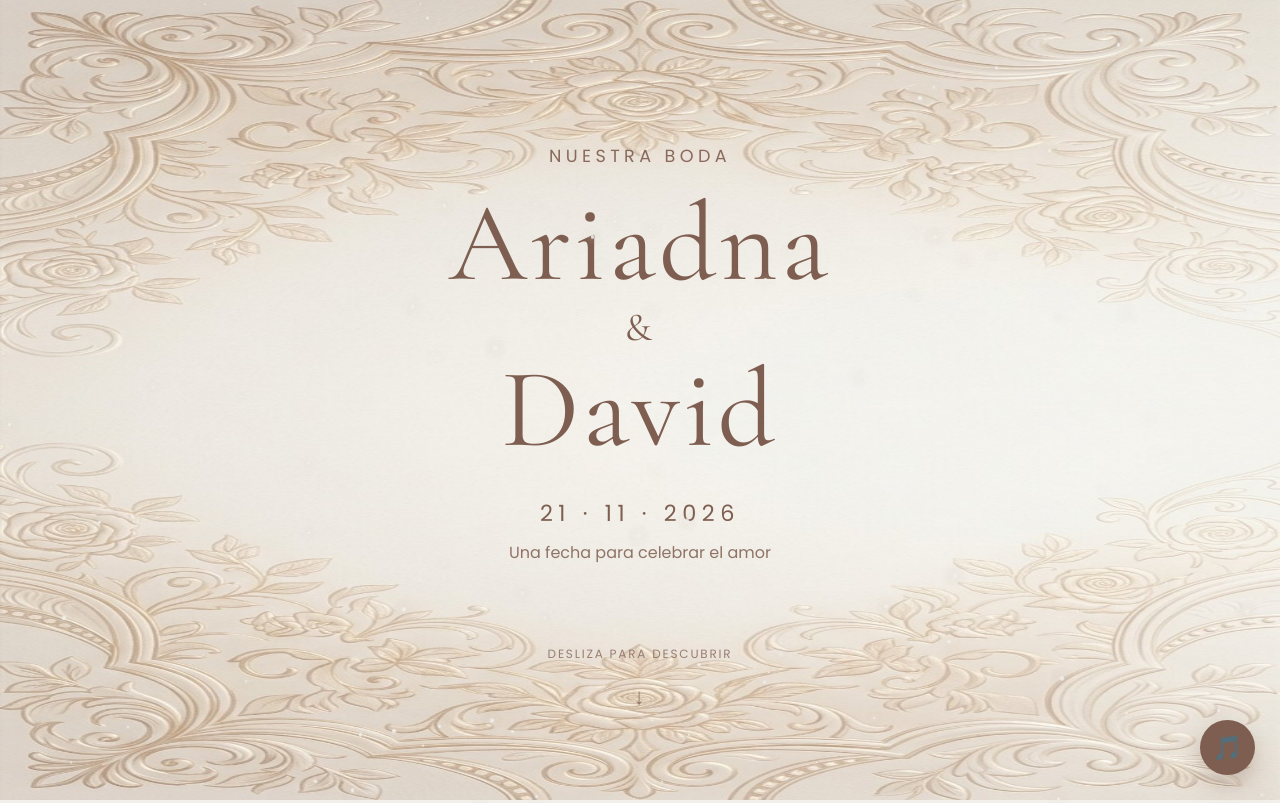
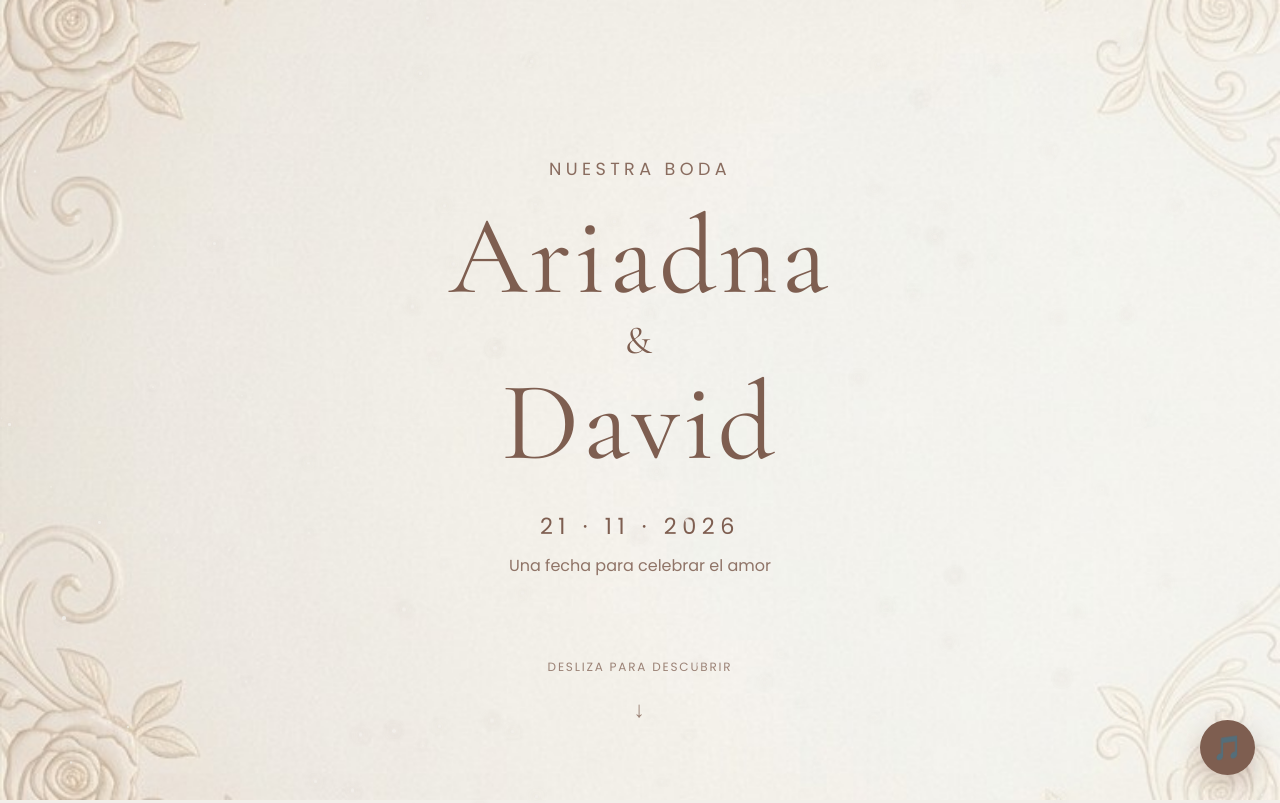
Before and after one commit to AlixTc-lab/bodaAriandayDavid, a plain HTML site: page index.html in a window 1280 px wide. Shown: the top 803 px of the page. Drawn offline with nearby package versions, Linux system fonts and the light colour scheme.

Commit message:
cambio  en el hero

```diff
--- a/style.css
+++ b/style.css
@@ -55,22 +55,30 @@ body {
     background: var(--marfil);
 }
 
+
+/*======================================================
+FONDO FIJO
+======================================================*/
+
 body::before {
     content: "";
+
     position: fixed;
 
     top: 0;
     left: 0;
 
-    width: 100vw;
-    height: 100vh;
+    width: 100%;
+    height: 100%;
 
     background-image: url("fondo10.jpg");
+
     background-repeat: no-repeat;
     background-position: center center;
-    background-size: 100vw 100vh;
-
-    z-index: -1;
+    background-size: cover;
+
+    z-index: -10;
+
     pointer-events: none;
 }
 
@@ -85,7 +93,7 @@ body::before {
 
     width: 100%;
 
-    min-height: 100dvh;
+    min-height: 100vh;
 
     display: flex;
 
@@ -93,15 +101,7 @@ body::before {
 
     justify-content: center;
 
-    overflow: hidden;
-
-
-
-    background-size: cover;
-
-    background-position: center center;
-
-    background-repeat: no-repeat;
+    background: transparent;
 }
 
 
@@ -111,9 +111,6 @@ body::before {
 */
 
 
-
-
-
 .hero-content {
 
     position: relative;
@@ -127,7 +124,6 @@ body::before {
     text-align: center;
 
     color: white;
-
 }
 
 
@@ -143,8 +139,8 @@ body::before {
     margin-bottom: 25px;
 
     opacity: .9;
+
     color: var(--cafe);
-
 }
 
 
@@ -159,7 +155,6 @@ body::before {
 
     background:
         rgba(255,255,255,.7);
-
 }
 
 
@@ -173,9 +168,10 @@ body::before {
     line-height: .9;
 
     letter-spacing: .03em;
-    Font-family: "Cormorant Garamond", serif;
+
+    font-family: "Cormorant Garamond", serif;
+
     color: var(--cafe);
-
 }
 
 
@@ -186,8 +182,8 @@ body::before {
     margin: 15px 0;
 
     font-size: .35em;
+
     color: var(--cafe);
-
 }
 
 
@@ -199,8 +195,8 @@ body::before {
         clamp(1rem, 3vw, 1.4rem);
 
     letter-spacing: .25em;
+
     color: var(--cafe);
-
 }
 
 
@@ -211,8 +207,8 @@ body::before {
     font-size: 1rem;
 
     opacity: .85;
+
     color: var(--cafe);
-
 }
 
 
@@ -239,8 +235,8 @@ body::before {
     text-transform: uppercase;
 
     opacity: .75;
+
     color: var(--cafe);
-
 }
 
 
@@ -250,7 +246,6 @@ body::before {
 
     animation:
         arrowMove 1.5s infinite ease-in-out;
-
 }
 
 
@@ -272,7 +267,6 @@ body::before {
     }
 
 }
-
 
 /*======================================================
 4. CUENTA REGRESIVA
```
Also changed, not shown: index.html (+1 -1 lines).
